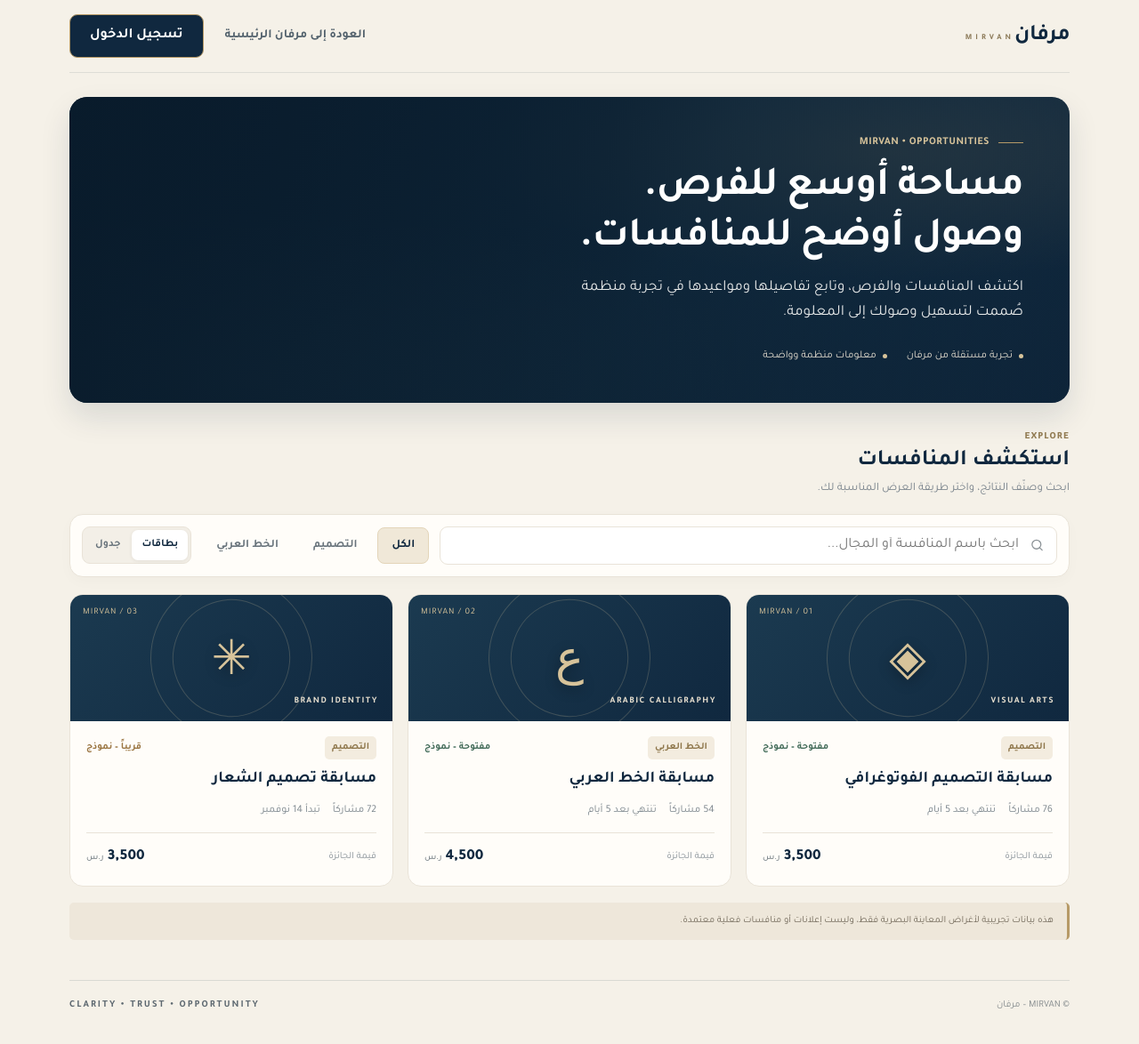
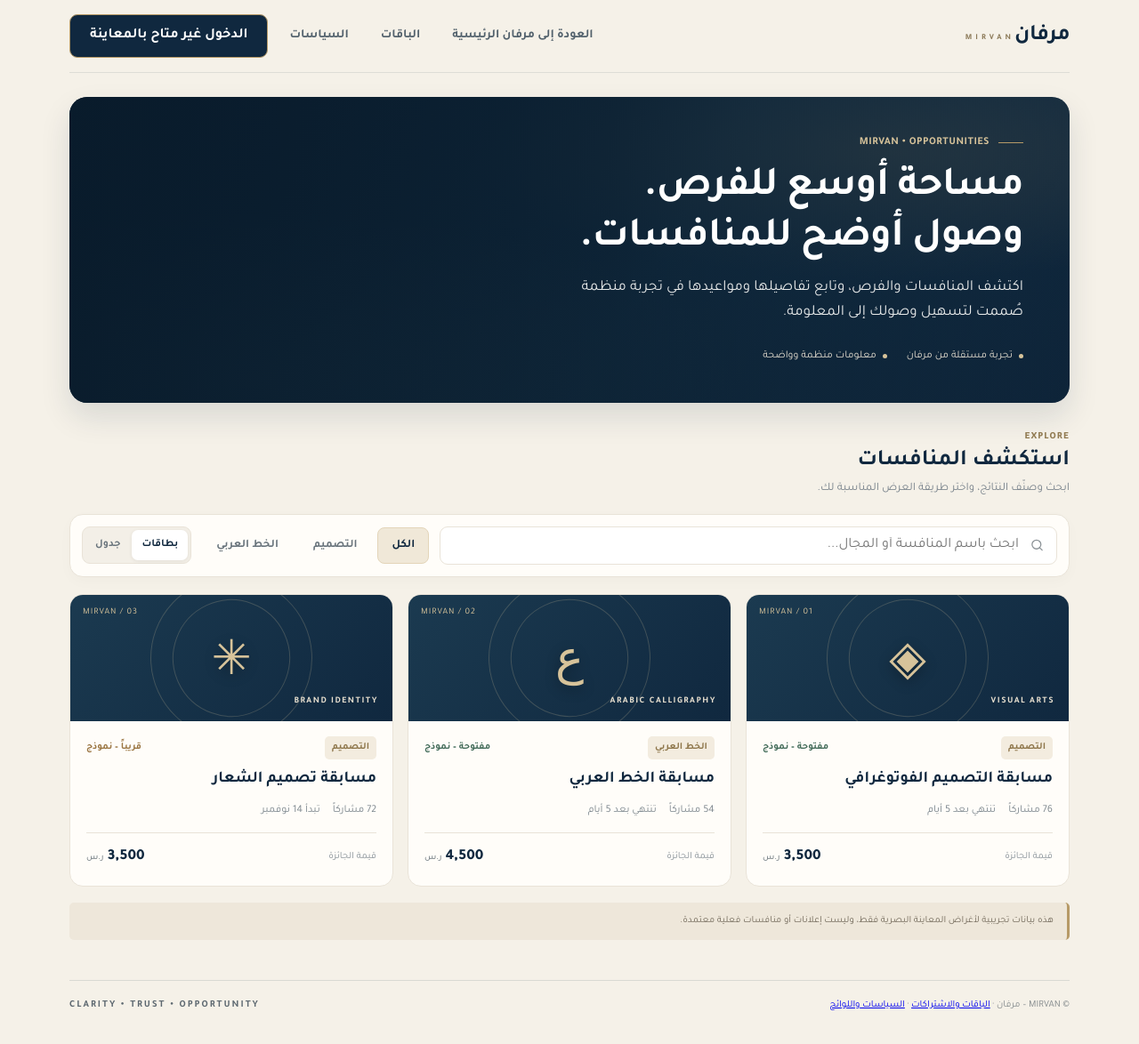
Before and after one commit to mirvanadmin/munafasat-morfan, a plain HTML site: page index.html in a window 1280 px wide. Shown: the whole page at 89% size. Drawn offline with Linux system fonts and the light colour scheme.

Commit message:
Connect competition preview to plans and policies; clarify login is not active

```diff
--- a/index.html
+++ b/index.html
@@ -42,7 +42,7 @@ h1{font-size:clamp(32px,4vw,46px);line-height:1.25;margin:0 0 12px;font-weight:7
 <a class="brand" href="#" aria-label="مرفان">
 <span class="brand-copy"><span class="brand-ar">مرفان</span><span class="brand-en">MIRVAN</span></span>
 </a>
-<div class="top-actions"><a class="back-link" href="https://mirvan-homepage-isolated-preview.onrender.com">العودة إلى مرفان الرئيسية</a><button class="login" type="button">تسجيل الدخول</button></div>
+<div class="top-actions"><a class="back-link" href="https://mirvan-homepage-isolated-preview.onrender.com">العودة إلى مرفان الرئيسية</a><a class="back-link" href="https://mirvan-homepage-isolated-preview.onrender.com/subscriptions.html">الباقات</a><a class="back-link" href="https://mirvan-homepage-isolated-preview.onrender.com/policies.html">السياسات</a><button class="login" type="button" disabled aria-disabled="true" title="المصادقة غير مفعلة في نسخة المعاينة">الدخول غير متاح بالمعاينة</button></div>
 </header>
 <section class="hero">
 <div class="hero-content">
@@ -83,7 +83,7 @@ h1{font-size:clamp(32px,4vw,46px);line-height:1.25;margin:0 0 12px;font-weight:7
 <div class="empty" id="empty">لا توجد نتائج مطابقة. جرّب كلمة بحث أو تصنيفاً آخر.</div>
 <p class="demo-note">هذه بيانات تجريبية لأغراض المعاينة البصرية فقط، وليست إعلانات أو منافسات فعلية معتمدة.</p>
 </main>
-<footer class="footer"><span>© MIRVAN – مرفان</span><strong>CLARITY • TRUST • OPPORTUNITY</strong></footer>
+<footer class="footer"><span>© MIRVAN – مرفان · <a href="https://mirvan-homepage-isolated-preview.onrender.com/subscriptions.html">الباقات والاشتراكات</a> · <a href="https://mirvan-homepage-isolated-preview.onrender.com/policies.html">السياسات واللوائح</a></span><strong>CLARITY • TRUST • OPPORTUNITY</strong></footer>
 </div>
 <script>
 (function(){
```
